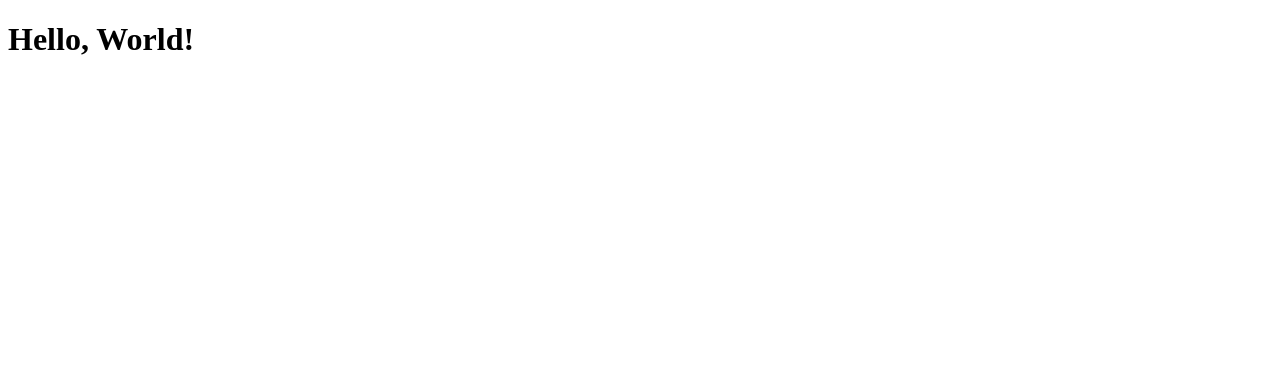
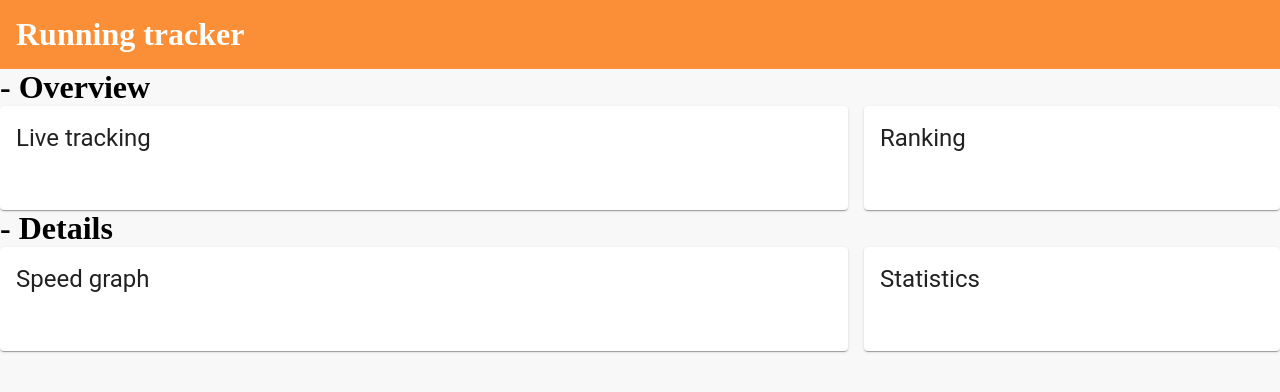
Before and after one commit to texx94/Insiders-interview, a React (Create React App) app: page / in a window 1280 px wide. Shown: the top 392 px of the page. Built offline with nearby package versions, Linux system fonts and the light colour scheme.

Commit message:
Setup first layout idea

```diff
--- a/package.json
+++ b/package.json
@@ -3,6 +3,9 @@
   "version": "0.1.0",
   "private": true,
   "dependencies": {
+    "@emotion/react": "^11.11.1",
+    "@emotion/styled": "^11.11.0",
+    "@mui/material": "^5.14.17",
     "@testing-library/jest-dom": "^5.17.0",
     "@testing-library/react": "^13.4.0",
     "@testing-library/user-event": "^13.5.0",
--- /dev/null
+++ b/src/App.css
@@ -0,0 +1,5 @@
+.App {
+    background-color: #f8f8f8;
+    height: 100vh;
+    width: 100%;
+}
--- a/src/App.tsx
+++ b/src/App.tsx
@@ -1,7 +1,12 @@
+import "./App.css";
+import Navbar from "./components/navbar/Navbar";
+import Home from "./components/pages/Home";
+
 function App() {
   return (
     <div className="App">
-      <h1>Hello, World!</h1>
+      <Navbar />
+      <Home />
     </div>
   );
 }
--- /dev/null
+++ b/src/components/card/PresentationCard.tsx
@@ -0,0 +1,20 @@
+import { CardContent, Typography } from '@mui/material';
+import Card from '@mui/material/Card';
+import CardHeader from '@mui/material/CardHeader'
+
+interface PresentationCardProps {
+  title: string;
+}
+
+export default function PresentationCard(props: PresentationCardProps) {
+  return (
+    <div className="mui-card">
+      <Card>
+        <CardHeader title={props.title} />
+        <CardContent>
+          {/* children ? */}
+        </CardContent>
+      </Card>
+    </div>
+  );
+}
--- /dev/null
+++ b/src/components/navbar/Navbar.css
@@ -0,0 +1,16 @@
+nav {
+    display: flex;
+    justify-content: space-between;
+    align-items: center;
+    background-color: #fa8f38;
+    position: sticky;
+    top: 0;
+}
+
+nav .app-title {
+    font-size: 2rem;
+    margin: 1rem;
+    font-weight: bold;
+    text-decoration: none;
+    color: white;
+}
--- /dev/null
+++ b/src/components/navbar/Navbar.tsx
@@ -0,0 +1,9 @@
+import React from 'react';
+
+import "./Navbar.css";
+
+export default function Navbar() {
+  return <nav className='nav'>
+    <a href="/" className='app-title'>Running tracker</a>
+  </nav>
+}
--- /dev/null
+++ b/src/components/pages/Home.tsx
@@ -0,0 +1,11 @@
+import React from 'react';
+
+import OverviewSection from '../sections/OverviewSection';
+import DetailSection from '../sections/DetailsSection';
+
+export default function Home() {
+  return <div>
+    <OverviewSection />
+    <DetailSection />
+  </div>
+}
--- /dev/null
+++ b/src/components/sections/DetailsSection.tsx
@@ -0,0 +1,20 @@
+import React from 'react';
+import SectionTitle from './SectionTitle';
+import { Box, Grid } from '@mui/material';
+import PresentationCard from '../card/PresentationCard';
+
+export default function DetailSection() {
+  return <div className='details-section'>
+    <SectionTitle title='- Details' />
+    <Box sx={{ flexGrow: 1 }}>
+      <Grid container spacing={2}>
+        <Grid item xs={12} lg={8}>
+          <PresentationCard title='Speed graph' />
+        </Grid>
+        <Grid item xs={12} lg={4}>
+          <PresentationCard title='Statistics' />
+        </Grid>
+      </Grid>
+    </Box>
+  </div>
+}
--- /dev/null
+++ b/src/components/sections/OverviewSection.tsx
@@ -0,0 +1,20 @@
+import React from 'react';
+import SectionTitle from './SectionTitle';
+import { Box, Grid } from '@mui/material';
+import PresentationCard from '../card/PresentationCard';
+
+export default function OverviewSection() {
+  return <div className='overview-section'>
+    <SectionTitle title='- Overview' />
+    <Box sx={{ flexGrow: 1 }}>
+      <Grid container spacing={2}>
+        <Grid item xs={12} lg={8}>
+          <PresentationCard title='Live tracking' />
+        </Grid>
+        <Grid item xs={12} lg={4}>
+          <PresentationCard title='Ranking' />
+        </Grid>
+      </Grid>
+    </Box>
+  </div>
+}
--- /dev/null
+++ b/src/components/sections/SectionTitle.tsx
@@ -0,0 +1,9 @@
+import React from 'react';
+
+interface SectionTitleProps {
+    title: string;
+}
+
+export default function SectionTitle(props: SectionTitleProps) {
+    return <h1>{props.title}</h1>
+}
--- /dev/null
+++ b/src/index.css
@@ -0,0 +1,5 @@
+* {
+    box-sizing: border-box;
+    margin: 0;
+    padding: 0;
+}
--- a/src/index.tsx
+++ b/src/index.tsx
@@ -1,6 +1,8 @@
 import React from 'react';
 import ReactDOM from 'react-dom/client';
 import App from './App';
+
+import "./index.css";
 
 const root = ReactDOM.createRoot(
   document.getElementById('root') as HTMLElement
```
Also changed, not shown: 1 other file (tests, documents, lock files or other folders).
